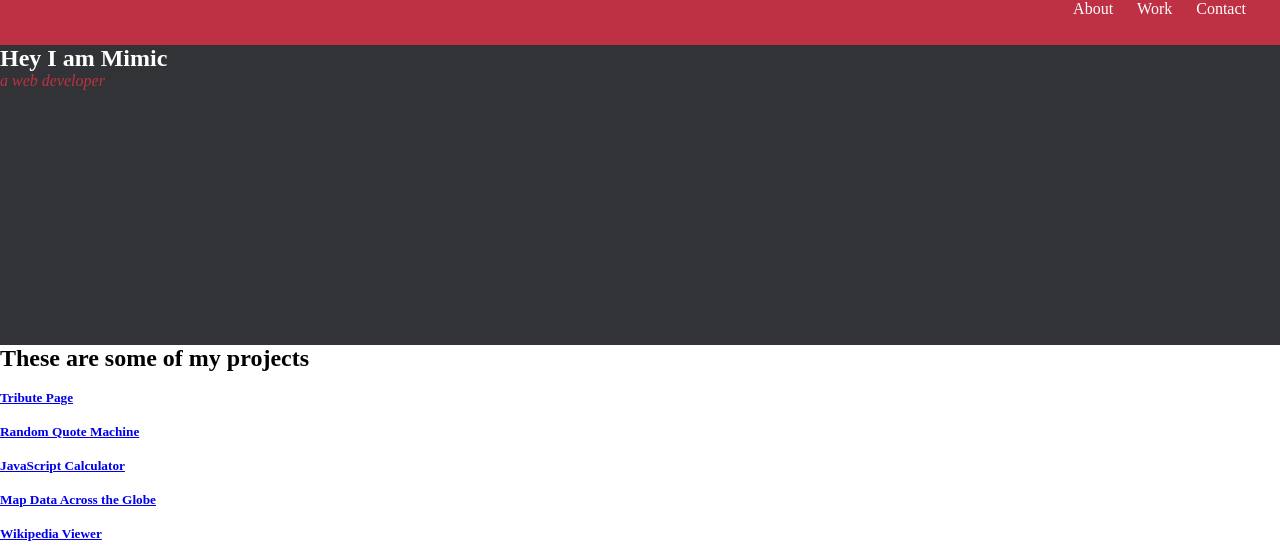
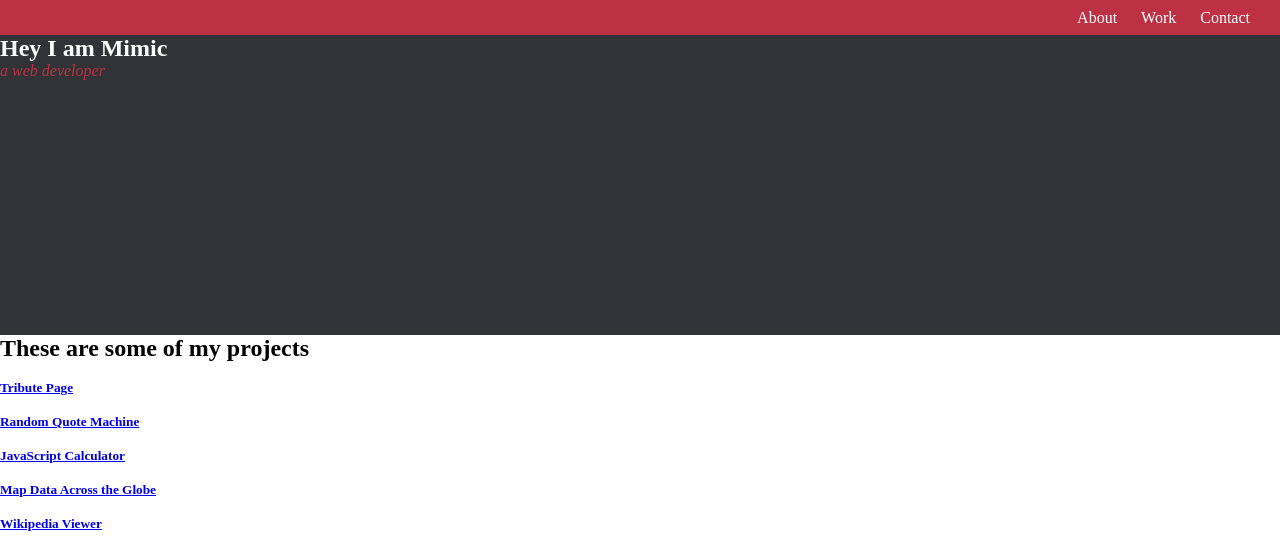
Before and after one commit to luyvannda/personal-portfolio-webpage, a plain HTML site: page index.html in a window 1280 px wide. Shown: the top 547 px of the page. Drawn offline with Linux system fonts and the light colour scheme.

Commit message:
fix nav list position

```diff
--- a/css/styles.css
+++ b/css/styles.css
@@ -22,15 +22,17 @@ body {
 
 
 .nav-container {
-  height: 45px;
+  height: 35px;
   background-color: var(--common-red-color);
 }
 
 #navbar {
   display: flex;
   justify-content: flex-end;
+  align-items: center;
   background-color: var(--common-red-color);
   width: 100%;
+  height: 35px;
   position: fixed;
   top: 0;
 }
@@ -38,7 +40,7 @@ body {
 #navbar ul {
   display: flex;
   gap: 1.5rem;
-  margin-right: 34px;
+  margin-right: 30px;
 }
 
 #navbar ul li {
```
